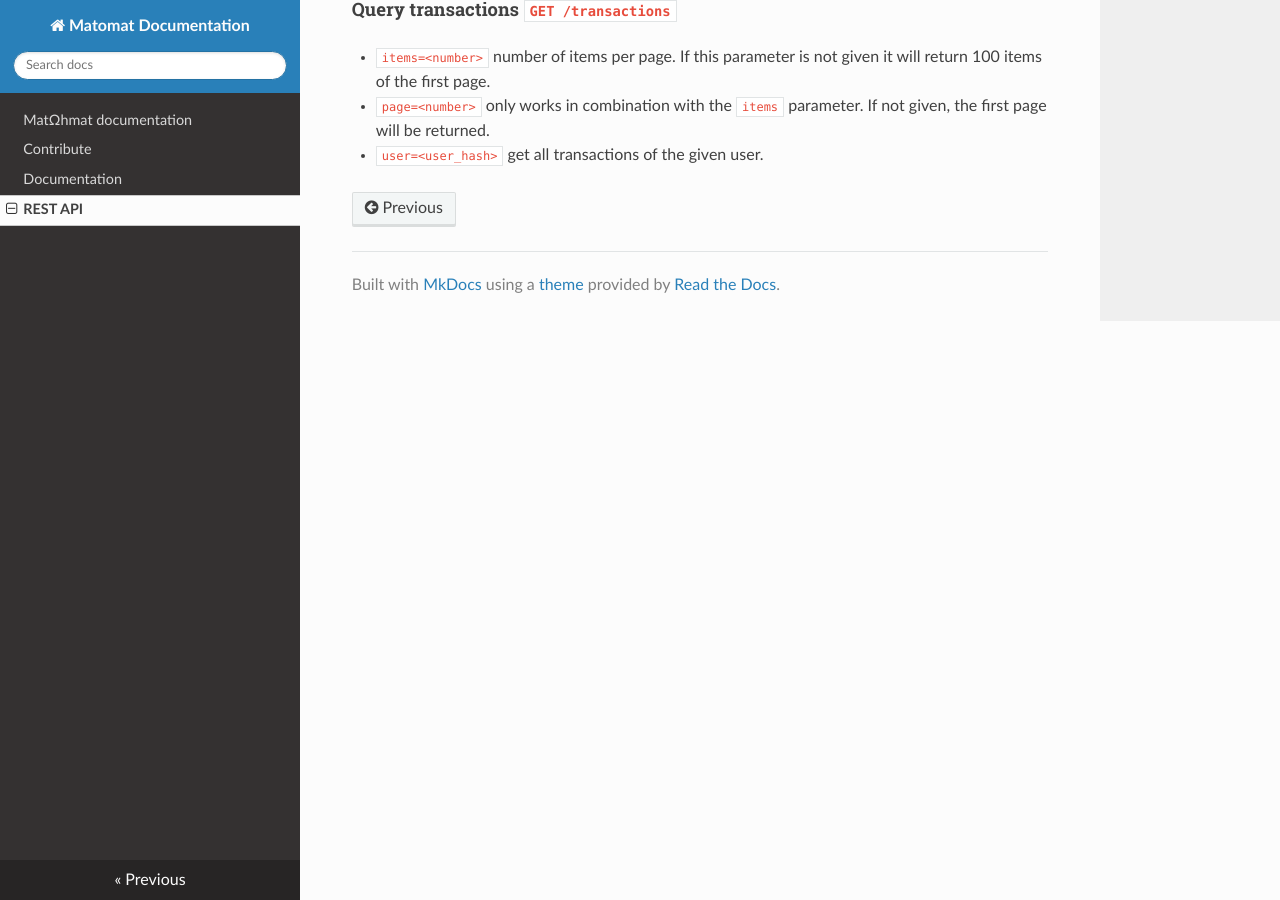
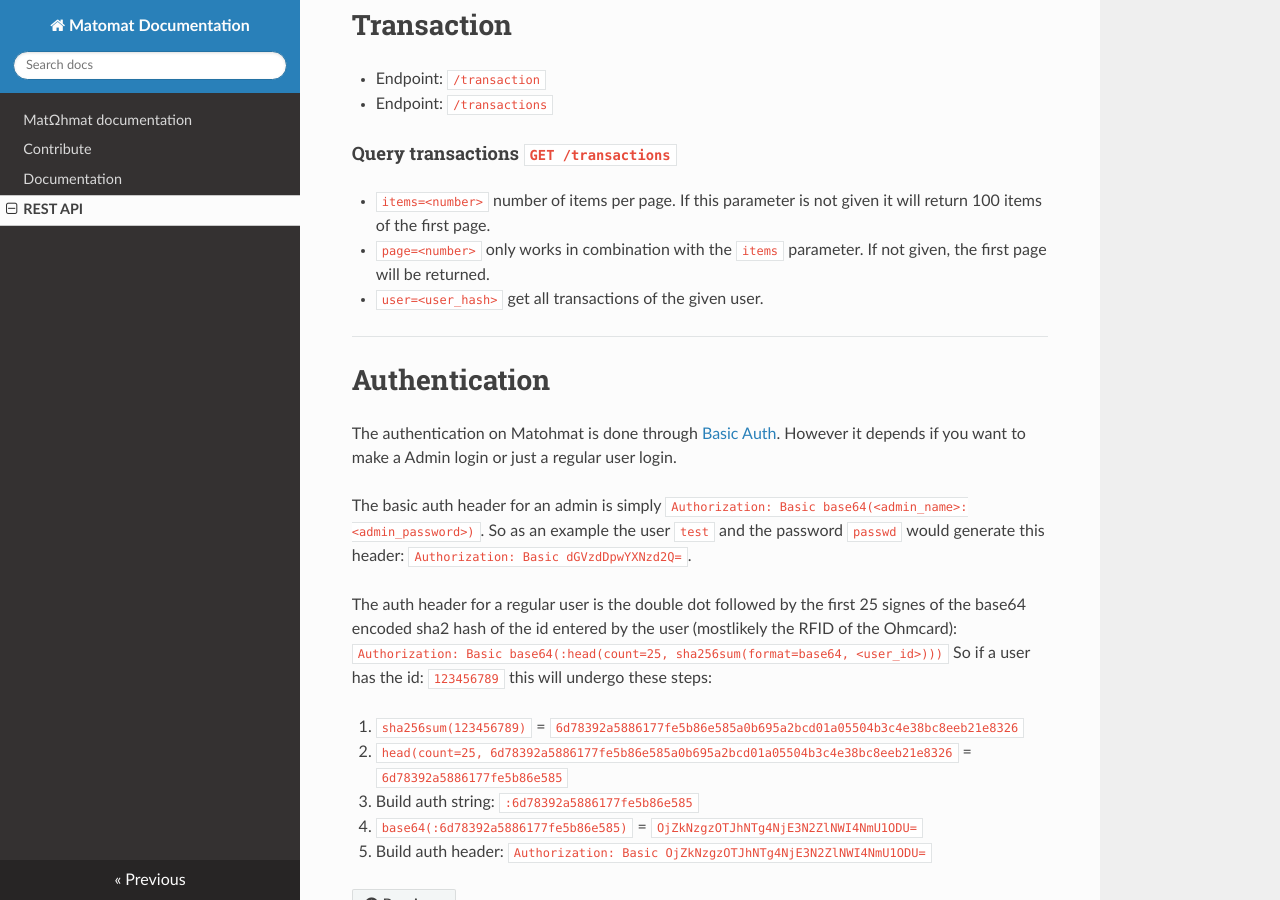
Before and after one commit to FSIN-ohm/Matomat-Documentation, an MkDocs documentation site: the page built from docs/rest_api.md, in a window 1280 px wide and 900 px high, scrolled down 1385 px. Built offline with MkDocs 1.6.1, drawn with Linux system fonts in a browser that asks for light colours; nearby versions of some CDN libraries; some of the changed text lies outside the part shown.

Commit message:
document how to authenticate

```diff
--- a/docs/rest_api.md
+++ b/docs/rest_api.md
@@ -23,9 +23,15 @@
 - Endpoint. `/users`
 
 #### Query all users `GET /users`
+This request requires Admin privileges.
 
 - `items=<number>` number of items per page. If this parameter is not given it will return all users in one request.
 - `page=<number>` only works in combination with the `items` parameter. If not given, the first page will be returned.
+
+#### Query one specific user `GET /user/<user_id>`
+This request requires Admin privileges.
+
+
 
 ----
 
@@ -51,3 +57,23 @@
 - `items=<number>` number of items per page. If this parameter is not given it will return 100 items of the first page.
 - `page=<number>` only works in combination with the `items` parameter. If not given, the first page will be returned.
 - `user=<user_hash>` get all transactions of the given user.
+
+----
+# Authentication
+The authentication on Matohmat is done through [Basic Auth](https://en.wikipedia.org/wiki/Basic_access_authentication).
+However it depends if you want to make a Admin login or just a regular user login.
+
+The basic auth header for an admin is simply
+`Authorization: Basic base64(<admin_name>:<admin_password>)`.
+So as an example the user `test` and the password `passwd` would generate this header:
+`Authorization: Basic dGVzdDpwYXNzd2Q=`.
+
+The auth header for a regular user is the double dot followed by the first 25 signes of the base64 encoded sha2 hash of the id entered by the user (mostlikely the RFID of the Ohmcard):
+`Authorization: Basic base64(:head(count=25, sha256sum(format=base64, <user_id>)))`
+So if a user has the id: `123456789` this will undergo these steps:
+
+1. `sha256sum(123456789)` =  `6d78392a5886177fe5b86e585a0b695a2bcd01a05504b3c4e38bc8eeb21e8326`
+2. `head(count=25, 6d78392a5886177fe5b86e585a0b695a2bcd01a05504b3c4e38bc8eeb21e8326` = `6d78392a5886177fe5b86e585`
+3. Build auth string: `:6d78392a5886177fe5b86e585`
+4. `base64(:6d78392a5886177fe5b86e585)` = `OjZkNzgzOTJhNTg4NjE3N2ZlNWI4NmU1ODU=`
+5. Build auth header: `Authorization: Basic OjZkNzgzOTJhNTg4NjE3N2ZlNWI4NmU1ODU=`
```
